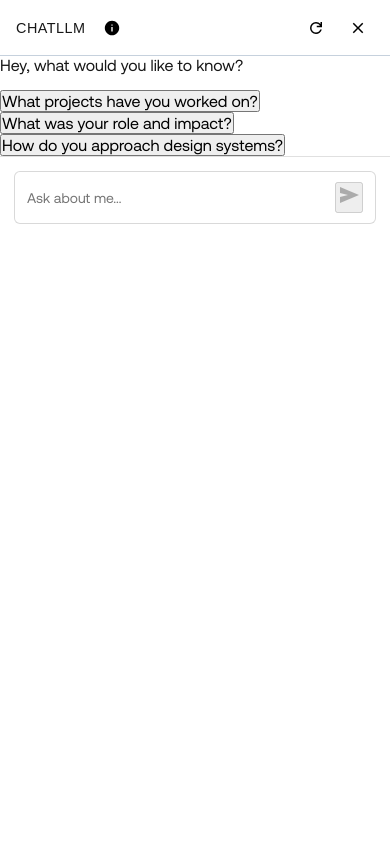
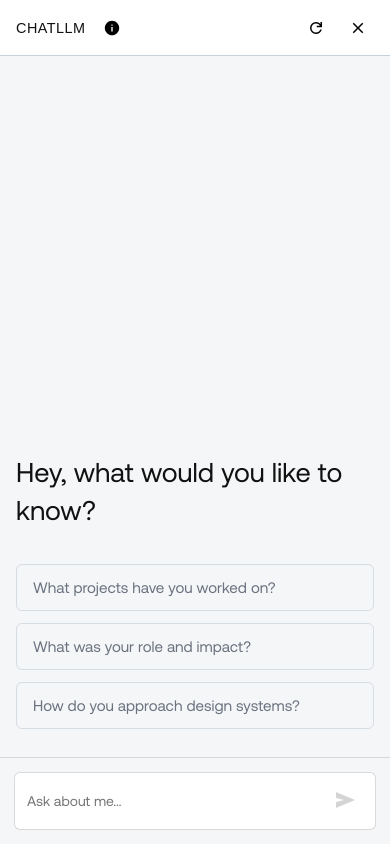
Before and after one commit to santilobos/portfolio-assistant-api2, a Next.js app: page /widget in a window 390 px wide. Built offline with nearby package versions, Linux system fonts and the light colour scheme; a web font is replaced by a local one.

Commit message:
buscando version segura

```diff
--- a/app/widget/page.module.css
+++ b/app/widget/page.module.css
@@ -1,141 +1,308 @@
-.page {
-  --background: #fafafa;
-  --foreground: #fff;
+/* app/widget/page.module.css */
 
-  --text-primary: #000;
-  --text-secondary: #666;
-
-  --button-primary-hover: #383838;
-  --button-secondary-hover: #f2f2f2;
-  --button-secondary-border: #ebebeb;
-
-  display: flex;
-  min-height: 100vh;
-  align-items: center;
-  justify-content: center;
-  font-family: var(--font-geist-sans);
-  background-color: var(--background);
+/* Base */
+.app{
+  height: 100vh;
+  display:flex;
+  flex-direction:column;
+  background:#F5F6F7;
+  color:#111111;
+  color-scheme: light;
+  font-family: inherit;
 }
 
-.main {
-  display: flex;
-  min-height: 100vh;
-  width: 100%;
-  max-width: 800px;
-  flex-direction: column;
-  align-items: flex-start;
-  justify-content: space-between;
-  background-color: var(--foreground);
-  padding: 120px 60px;
+/* Mensajes */
+.messages{
+  flex:1;
+  overflow-y:auto;
+  padding: 16px;
+  display:flex;
+  flex-direction:column;
+  gap: 16px;
 }
 
-.intro {
+/* Assistant (texto grande tipo hero) */
+.assistantRow{
+  padding: 8px 0 0;
+}
+
+.chatTitle {
+  font-size: 1.7rem;
+  font-weight: 500;
+  line-height: 1.4;
+  margin-bottom: 20px;
+  color: #111;
+}
+
+
+.assistantText{
+  font-size: 1rem;
+  line-height: 1.6;
+  font-weight: 500;
+  color:#000000;
+  max-width: 520px;
+}
+
+/* User bubble (si la quieres suave, no “chatty”) */
+.userRow{
+  display:flex;
+  justify-content:flex-end;
+   margin-bottom: 48px;
+}
+
+.userBubble{
+  max-width: 78%;
+  padding: 10px 14px;
+  border-radius: 14px;
+  background: rgba(17,17,17,0.06);
+  color:#111111;
+  font-size: 14px;
+  line-height: 1.4;
+}
+
+/* Quick buttons */
+.quickGrid {
   display: flex;
   flex-direction: column;
-  align-items: flex-start;
-  text-align: left;
-  gap: 24px;
+  gap: 12px;
+  width: 100%;
 }
 
-.intro h1 {
-  max-width: 320px;
-  font-size: 40px;
-  font-weight: 600;
-  line-height: 48px;
-  letter-spacing: -2.4px;
-  text-wrap: balance;
-  color: var(--text-primary);
+
+.quickBtn {
+  text-align: left;
+  padding: 14px 16px;
+  border-radius: 6px;
+  border: 1px solid #d6dce3;
+  background: transparent;
+  color: #6b7280;
+  font-size: 0.95rem;
+  cursor: pointer;
+  transition:
+    color 0.15s ease,
+    border-color 0.15s ease,
+    background 0.15s ease;
 }
 
-.intro p {
-  max-width: 440px;
-  font-size: 18px;
-  line-height: 32px;
-  text-wrap: balance;
-  color: var(--text-secondary);
+.quickBtn:hover {
+  color: rgb(255, 92, 0);
+  border-color: rgb(255, 92, 0);
+  background: rgba(255, 92, 0, 0.04);
 }
 
-.intro a {
-  font-weight: 500;
-  color: var(--text-primary);
+
+/* Composer (input abajo) */
+.composerWrap{
+  padding: 14px 18px 18px;
+  border-top: 1px solid #D6DCE3;
+  background:#F5F6F7;
 }
 
-.ctas {
-  display: flex;
-  flex-direction: row;
-  width: 100%;
-  max-width: 440px;
-  gap: 16px;
-  font-size: 14px;
+.composer{
+  display:flex;
+  gap: 10px;
+  align-items:center;
 }
 
-.ctas a {
-  display: flex;
-  justify-content: center;
-  align-items: center;
-  height: 40px;
+.input{
+  flex:1;
+  height: 64px;
+  border-radius: 8px;
+  border: 1px solid #D6DCE3;
+  background: rgba(255,255,255,0.9);
   padding: 0 16px;
-  border-radius: 128px;
-  border: 1px solid transparent;
-  transition: 0.2s;
-  cursor: pointer;
-  width: fit-content;
-  font-weight: 500;
+  font-size: 1rem;
+  outline:none;
+  color:#111111;
+  font-family: inherit;
+  color-scheme: light;
 }
 
-a.primary {
-  background: var(--text-primary);
-  color: var(--background);
-  gap: 8px;
+/* 1) Reset general del input (Safari/Chrome) */
+.input{
+  -webkit-appearance: none;
+  appearance: none;
 }
 
-a.secondary {
-  border-color: var(--button-secondary-border);
+/* 2) Quitar autofill/fondo interno oscuro (Chrome/Safari) */
+.input:-webkit-autofill,
+.input:-webkit-autofill:hover,
+.input:-webkit-autofill:focus,
+.input:-webkit-autofill:active{
+  -webkit-box-shadow: 0 0 0 9999px rgba(255,255,255,0.9) inset !important;
+  box-shadow: 0 0 0 9999px rgba(255,255,255,0.9) inset !important;
+  -webkit-text-fill-color: #111111 !important;
+  caret-color: #111111;
+  transition: background-color 9999s ease-out 0s;
 }
 
-/* Enable hover only on non-touch devices */
-@media (hover: hover) and (pointer: fine) {
-  a.primary:hover {
-    background: var(--button-primary-hover);
-    border-color: transparent;
+/* 3) Quitar highlight al hacer tap (iOS) */
+.input{
+  -webkit-tap-highlight-color: transparent;
+}
+
+/* 4) Si el navegador mete focus outline raro, lo controlamos */
+.input:focus{
+  outline: none;
+}
+
+
+.input::placeholder{
+  font-family: inherit;
+  font-weight: 400;
+  color: rgba(17,17,17,0.35);
+}
+
+.sendBtn{
+  width: 56px;
+  height: 56px;
+  border-radius: 8px;
+  border: 1px solid #D6DCE3;
+  background: rgba(255,255,255,0.9);
+  cursor:pointer;
+  font-size: 20px;
+  line-height: 1;
+  color:#111111;
+  display:flex;
+  align-items:center;
+  justify-content:center;
+}
+
+.sendBtnEnabled:hover{
+  background: #ffffff;
+}
+
+.sendBtnDisabled{
+  opacity: .45;
+  cursor: not-allowed;
+}
+
+/* Empuja el bloque de intro al fondo del área de mensajes */
+.intro{
+  margin-top: auto;      /* 👈 magia: empuja hacia abajo */
+  display: flex;
+  flex-direction: column;
+  gap: 14px;
+  padding-bottom: 12px;  /* aire con el input */
+}
+
+
+/* --- Thinking shimmer --- */
+.thinkingRow{
+  padding: 8px 0 14px;
+}
+
+.thinking{
+  font-size: 14px;
+  font-weight: 400;
+  letter-spacing: 0.02em;
+  color: rgba(17,17,17,0.35);
+
+  /* shimmer magic */
+  background: linear-gradient(
+    90deg,
+    rgba(17,17,17,0.25) 0%,
+    rgba(17,17,17,0.55) 40%,
+    rgba(17,17,17,0.25) 80%
+  );
+  background-size: 200% 100%;
+  -webkit-background-clip: text;
+  -webkit-text-fill-color: transparent;
+
+  animation: shimmer 1.6s infinite linear;
+}
+
+@keyframes shimmer{
+  0%{
+    background-position: 200% 0;
   }
-
-  a.secondary:hover {
-    background: var(--button-secondary-hover);
-    border-color: transparent;
+  100%{
+    background-position: -200% 0;
   }
 }
 
-@media (max-width: 600px) {
-  .main {
-    padding: 48px 24px;
+
+@keyframes fadeInTyping {
+  from {
+    opacity: 0;
   }
-
-  .intro {
-    gap: 16px;
-  }
-
-  .intro h1 {
-    font-size: 32px;
-    line-height: 40px;
-    letter-spacing: -1.92px;
+  to {
+    opacity: 1;
   }
 }
 
-@media (prefers-color-scheme: dark) {
-  .logo {
-    filter: invert();
-  }
+.assistantTyping {
+  animation: fadeInTyping 0.45s cubic-bezier(.22,.61,.36,1);
 
-  .page {
-    --background: #000;
-    --foreground: #000;
+}
 
-    --text-primary: #ededed;
-    --text-secondary: #999;
 
-    --button-primary-hover: #ccc;
-    --button-secondary-hover: #1a1a1a;
-    --button-secondary-border: #1a1a1a;
-  }
+.followUps {
+  display: flex;
+  flex-direction: column;
+  gap: 24px;
+  margin-top: 24px;
 }
+
+.followUpBtn {
+  border: none;
+  background: none;
+  padding: 0;
+  text-align: left;
+
+  font-size: 1rem;
+  color: #6b7280; /* gris suave */
+  cursor: pointer;
+
+  transition: color 0.15s ease;
+}
+
+.followUpBtn:hover {
+  color: rgb(255, 92, 0); /* naranja */
+}
+
+
+.followUpBtn:focus-visible{
+  outline: none;
+  color: rgb(255,92,0);
+}
+
+
+/* Icono ↳ */
+.followUpIcon {
+  color: rgba(17, 17, 17, 0.35);
+  flex-shrink: 0;
+}
+
+
+.sendBtn{
+  width: 36px;
+  height: 36px;
+  border: 0;
+  background: transparent;
+  cursor: pointer;
+  color: rgba(17,17,17,0.35); /* gris por defecto */
+  display:flex;
+  align-items:center;
+  justify-content:center;
+}
+
+.sendBtnActive{
+  color: rgb(255,92,0); /* naranja */
+}
+
+.sendBtn:disabled{
+  cursor: not-allowed;
+  opacity: .5;
+}
+
+.sendIcon{
+  display:block;
+}
+
+
+.divider {
+  height: 1px;
+  background-color: #e6e6e6; /* gris suave */
+  margin: 20px 0 16px;
+}
--- a/app/widget/page.tsx
+++ b/app/widget/page.tsx
@@ -3,8 +3,6 @@
 import * as React from "react"
 
 import styles from "./page.module.css"
-
-import { useLayoutEffect } from "react"
 
 import { Azeret_Mono } from "next/font/google"
 
@@ -28,26 +26,6 @@ const aeonik = localFont({
 type Msg = { role: "user" | "assistant"; content: string }
 
 export default function Widget() {
-  useLayoutEffect(() => {
-    const setVH = () => {
-      const vv = window.visualViewport
-      const h = Math.floor(vv?.height ?? window.innerHeight)
-      document.documentElement.style.setProperty("--vvh", `${h}px`)
-    }
-
-    setVH()
-
-    window.visualViewport?.addEventListener("resize", setVH)
-    window.visualViewport?.addEventListener("scroll", setVH)
-    window.addEventListener("resize", setVH)
-
-    return () => {
-      window.visualViewport?.removeEventListener("resize", setVH)
-      window.visualViewport?.removeEventListener("scroll", setVH)
-      window.removeEventListener("resize", setVH)
-    }
-  }, [])
-
   const [messages, setMessages] = React.useState<Msg[]>([])
   const [input, setInput] = React.useState("")
   const [loading, setLoading] = React.useState(false)
@@ -56,10 +34,6 @@ export default function Widget() {
   const listRef = React.useRef<HTMLDivElement | null>(null)
 
 const typingIntervalRef = React.useRef<number | null>(null)
-
-
-
-
 
 function typeAssistantMessage(fullText: string) {
   if (typingIntervalRef.current) {
```
